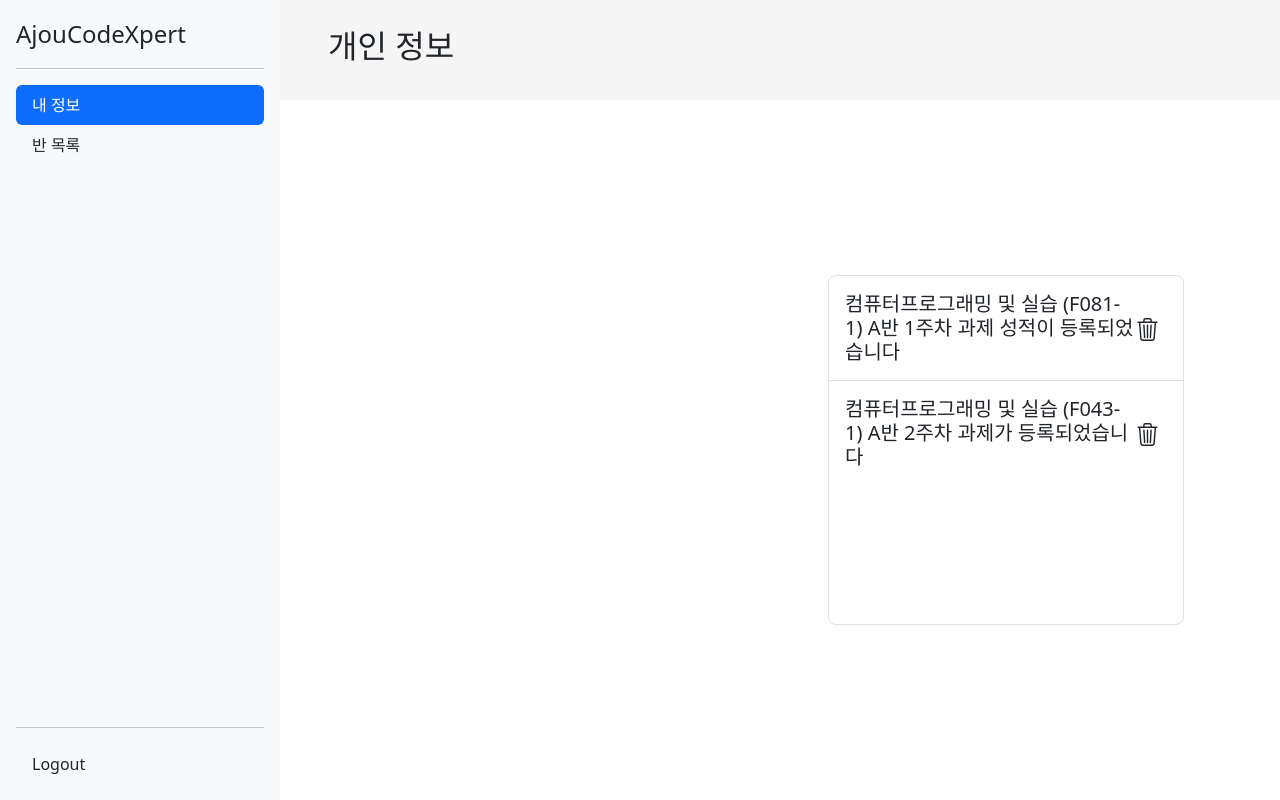
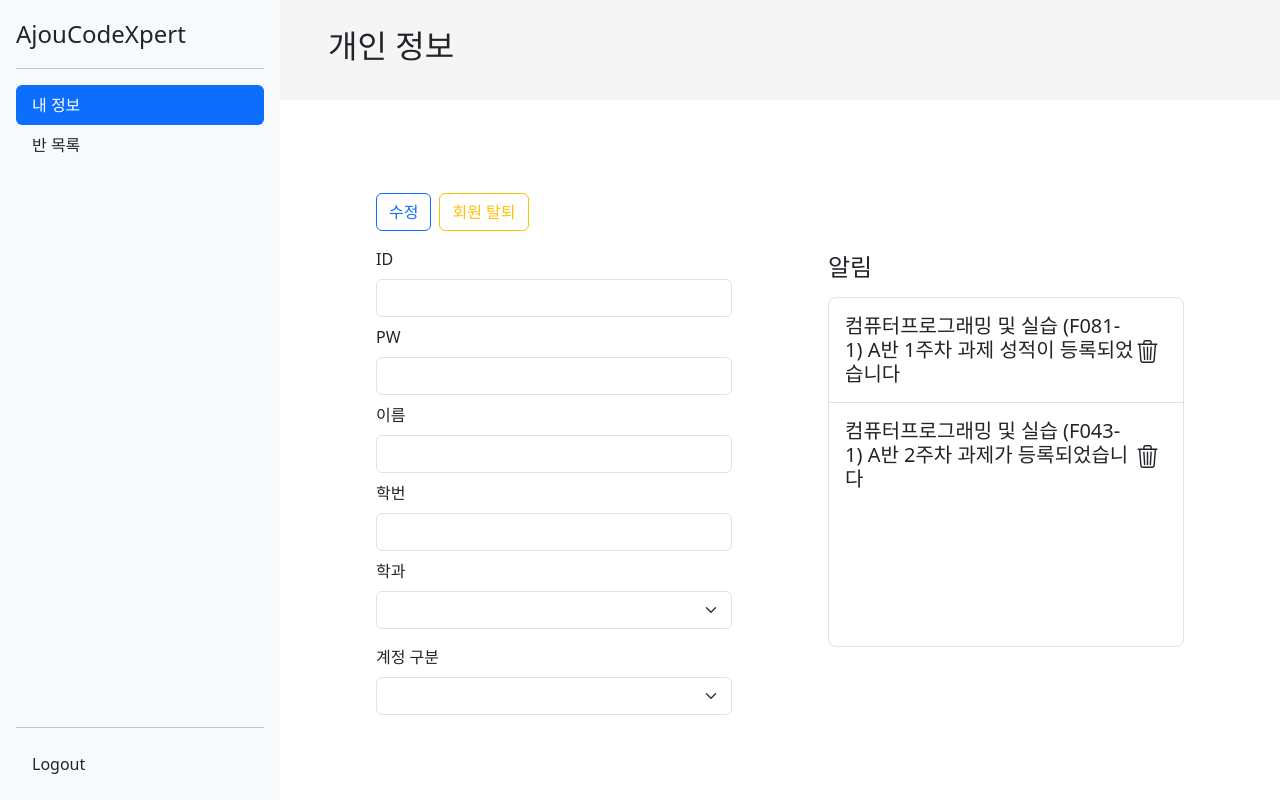
Before and after one commit to 2023-Fall-SE-CodeMates/AjouCodeXpert_Web, a React (Create React App) app: page /personal in a window 1280 px wide. Built offline with nearby package versions, Linux system fonts and the light colour scheme.

Commit message:
개인 페이지 개인정보수정 폼 추가

```diff
--- /dev/null
+++ b/src/components/form/MyInfoForm.jsx
@@ -0,0 +1,121 @@
+import React from "react";
+import { Formik, Form, Field } from "formik";
+import * as Yup from "yup";
+
+function MyInfoForm(props) {
+  return (
+    <Formik
+      initialValues={{
+        id: "",
+        pw: "",
+        name: "",
+        studentCode: "",
+        majorCode: "",
+        roleCode: "",
+      }}
+      enableReinitialize={true}
+      onSubmit={(data) => {
+        console.log(data);
+      }}
+      validationSchema={Yup.object().shape({
+        pw: Yup.string(),
+        name: Yup.string(),
+        studentCode: Yup.string(),
+        major: Yup.number(),
+      })}
+    >
+      {(props) => (
+        <Form>
+          <div className="d-flex flex-column justify-content-center">
+            <div className="d-flex flex-row mb-3">
+              <button
+                type="submit"
+                className="btn btn-outline-primary mt-4 me-2"
+              >
+                수정
+              </button>
+              <button type="button" className="btn btn-outline-warning mt-4">
+                회원 탈퇴
+              </button>
+            </div>
+            <fieldset className="form-group mb-2">
+              <label className="form-label">ID</label>
+              <Field type="text" className="form-control" name="id" readOnly />
+            </fieldset>
+            <fieldset className="form-group mb-2">
+              <label className="form-label">PW</label>
+              <Field
+                type="password"
+                className={`form-control ${props.errors.pw && "errorField"}`}
+                name="pw"
+              />
+              {props.errors.pw && (
+                <div className="errorMessage">{props.errors.pw}</div>
+              )}
+            </fieldset>
+            <fieldset className="form-group mb-2">
+              <label className="form-label">이름</label>
+              <Field
+                type="text"
+                className={`form-control ${props.errors.name && "errorField"}`}
+                name="name"
+              />
+              {props.errors.name && (
+                <div className="errorMessage">{props.errors.name}</div>
+              )}
+            </fieldset>
+            <fieldset className="form-group mb-2">
+              <label className="form-label">학번</label>
+              <Field
+                type="text"
+                className={`form-control ${
+                  props.errors.studentCode && "errorField"
+                }`}
+                name="studentCode"
+              />
+              {props.errors.studentCode && (
+                <div className="errorMessage">{props.errors.studentCode}</div>
+              )}
+            </fieldset>
+            <fieldset className="form-group mb-2">
+              <label className="form-label">학과</label>
+              <Field
+                as="select"
+                className={`form-select mb-2 ${
+                  props.errors.majorCode && "errorField"
+                }`}
+                name="majorCode"
+              >
+                <option selected="" />
+                <option value="0">소프트웨어학과</option>
+              </Field>
+              {props.errors.majorCode && (
+                <div className="errorMessage">{props.errors.majorCode}</div>
+              )}
+            </fieldset>
+            <fieldset className="form-group mb-2">
+              <label className="form-label">계정 구분</label>
+              <Field
+                as="select"
+                className={`form-select mb-2 ${
+                  props.errors.roleCode && "errorField"
+                }`}
+                name="roleCode"
+              >
+                {props.values.roleCode == 1 && (
+                  <option selected="1">교수</option>
+                )}
+                {props.values.roleCode == 2 && <option selected="2">TA</option>}
+                {props.values.roleCode == 3 && (
+                  <option selected="3">학생</option>
+                )}
+              </Field>
+            </fieldset>
+          </div>
+        </Form>
+      )}
+    </Formik>
+  );
+}
+
+export default MyInfoForm;
--- a/src/pages/common/LoginPage.jsx
+++ b/src/pages/common/LoginPage.jsx
@@ -46,7 +46,7 @@ function LoginPage(props) {
               <fieldset className="form-group mb-2">
                 <label className="form-label">PW</label>
                 <Field
-                  type="pw"
+                  type="password"
                   className={`form-control ${props.errors.pw && "errorField"}`}
                   name="pw"
                 />
--- a/src/pages/common/PersonalPage.jsx
+++ b/src/pages/common/PersonalPage.jsx
@@ -4,8 +4,8 @@ import style from "styles/pages/common/PersonalPage.module.css";
 import cn from "classnames";
 import Sidebar from "components/Sidebar";
 import Titlebar from "components/Titlebar";
-import { Formik, Form, Field } from "formik";
 import NotificationList from "components/NotificationList";
+import MyInfoForm from "components/form/MyInfoForm";
 
 function PersonalPage(props) {
   return (
@@ -16,9 +16,12 @@ function PersonalPage(props) {
         <div className="container px-5">
           <div className={cn("d-flex flex-row", style.contentsBox)}>
             {/* 개인정보 수정 폼 */}
-            <div className="w-50 mx-5 d-flex flex-column justify-content-center"></div>
+            <div className="w-50 mx-5 d-flex flex-column justify-content-center overflow-y-hidden">
+              <MyInfoForm />
+            </div>
             {/* 알림 리스트 */}
             <div className="w-50 mx-5 d-flex flex-column justify-content-center">
+              <h4 className="mb-3">알림</h4>
               <NotificationList />
             </div>
           </div>
--- a/src/pages/common/SignUpPage.jsx
+++ b/src/pages/common/SignUpPage.jsx
@@ -35,7 +35,6 @@ function SignUpPage(props) {
       {(props) => (
         <Form>
           <div className="d-flex px-1 flex-column vh-100 justify-content-center align-items-center">
-            {/* 로그인 */}
             <div
               className={cn(
                 "d-flex flex-column justify-content-center",
@@ -56,7 +55,7 @@ function SignUpPage(props) {
               <fieldset className="form-group mb-2">
                 <label className="form-label">PW</label>
                 <Field
-                  type="pw"
+                  type="password"
                   className={`form-control ${props.errors.pw && "errorField"}`}
                   name="pw"
                 />
```
